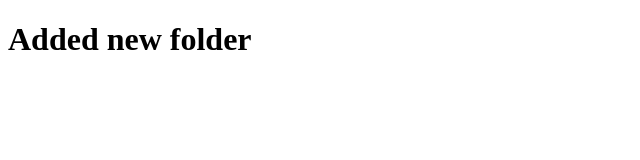
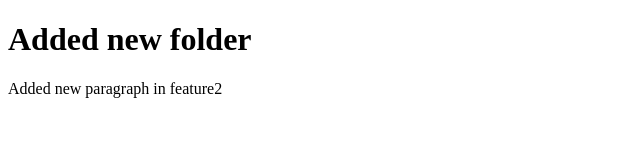
Before and after one commit to kamalesh6196/another_one, a plain HTML site: page index.html in a window 1280 px wide. Shown: the whole page, without its empty margins (0-640 px from the left). Drawn offline with Linux system fonts and the light colour scheme.

Commit message:
added new para in feature2

```diff
--- a/index.html
+++ b/index.html
@@ -7,6 +7,6 @@
 </head>
 <body>
     <h1>Added new folder</h1>
-
+    <p>Added new paragraph in feature2</p>
 </body>
 </html>
```
